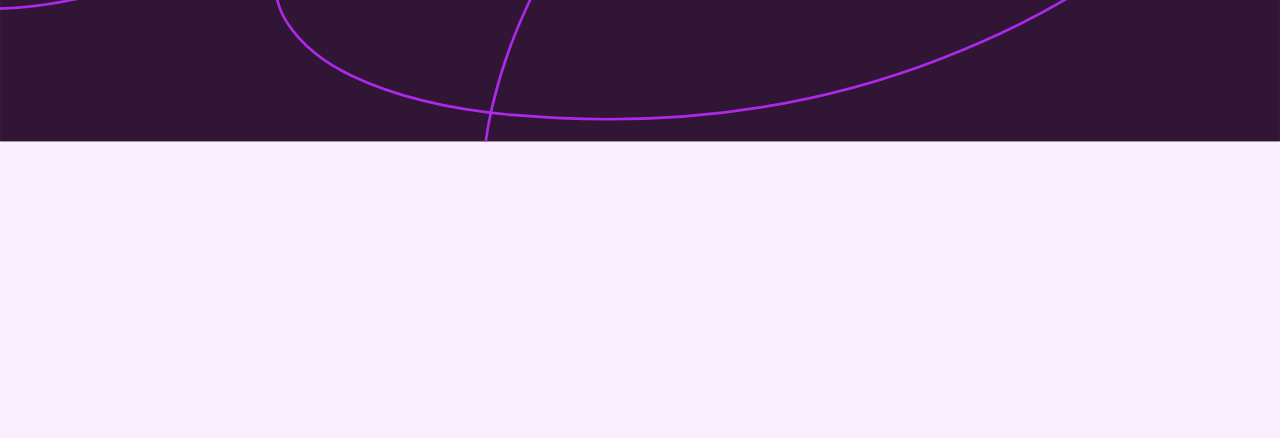
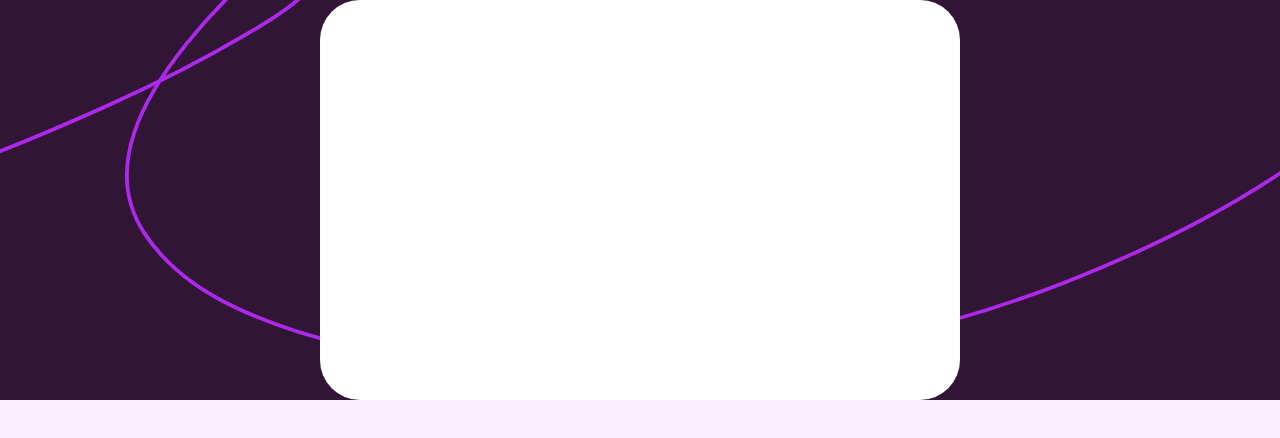
Before and after one commit to AlvesPHGA/faq-accordion, a plain HTML site: page index.html in a window 1280 px wide. Drawn offline with nearby package versions, Linux system fonts and the light colour scheme.

Commit message:
feat: add a feat to main component with named main

```diff
--- a/index.html
+++ b/index.html
@@ -12,11 +12,13 @@
    <link rel="stylesheet" href="main.css">
    <script src="main.js" defer></script>
 
-   <title>Document</title>
+   <title>FAQ Accordion</title>
 </head>
 
 <body>
 
+   <main-component></main-component>
+
 </body>
 
 </html>
--- a/main.js
+++ b/main.js
@@ -0,0 +1,42 @@
+class Main extends HTMLElement {
+   constructor() {
+      super();
+      this.build();
+   }
+
+   build() {
+      const shadow = this.attachShadow({ mode: 'open' });
+
+      shadow.appendChild(this.styles());
+
+      const main = this.createMain();
+
+      shadow.appendChild(main);
+   }
+
+   createMain() {
+      const main = document.createElement('main');
+
+      main.classList.add('main-component');
+
+      return main;
+   }
+
+   styles() {
+      const style = document.createElement('style');
+
+      style.textContent = `
+         .main-component{
+            width: 50vw;
+            height: 50vh;
+            border-radius: 2.5rem;
+            background: white;
+            margin: auto;
+         }
+      `;
+
+      return style;
+   }
+}
+
+customElements.define('main-component', Main);
```
